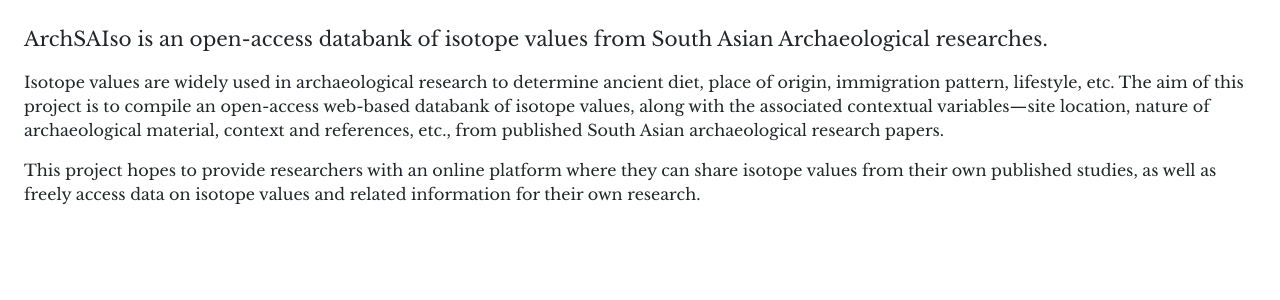
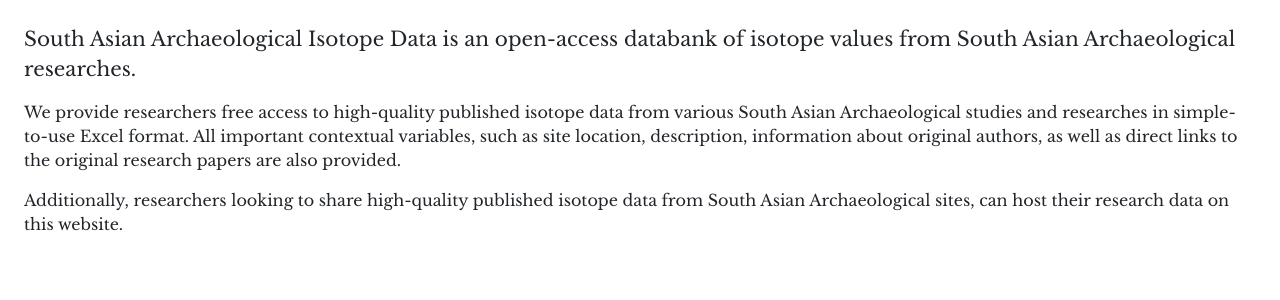
Before and after one commit to abhi-kr-2100/arch-sa-data, a Django app: page / in a window 1280 px wide. Shown: the part 96-396 px from the top of the page. Run offline with Django 3.2, Linux system fonts and the light colour scheme.

Commit message:
Change text on the home page

```diff
--- a/isodatabank/templates/isodatabank/home.html
+++ b/isodatabank/templates/isodatabank/home.html
@@ -2,22 +2,21 @@
 
 {% block content %}
 <p class="lead">
-    ArchSAIso is an open-access databank of isotope values from South Asian
-    Archaeological researches.
+    South Asian Archaeological Isotope Data is an open-access databank of
+    isotope values from South Asian Archaeological researches.
 </p>
 
 <p>
-    Isotope values are widely used in archaeological research to determine
-    ancient diet, place of origin, immigration pattern, lifestyle, etc. The aim
-    of this project is to compile an open-access web-based databank of isotope
-    values, along with the associated contextual variables—site location, nature
-    of archaeological material, context and references, etc., from published
-    South Asian archaeological research papers.
+    We provide researchers free access to high-quality published isotope data
+    from various South Asian Archaeological studies and researches in
+    simple-to-use Excel format. All important contextual variables, such as site
+    location, description, information about original authors, as well as direct
+    links to the original research papers are also provided.
 <p/>
+
 <p>
-    This project hopes to provide researchers with an online platform where they
-    can share isotope values from their own published studies, as well as freely
-    access data on isotope values and related information for their own
-    research.
+    Additionally, researchers looking to share high-quality published isotope
+    data from South Asian Archaeological sites, can host their research data on
+    this website.
 </p>
 {% endblock %}
```
